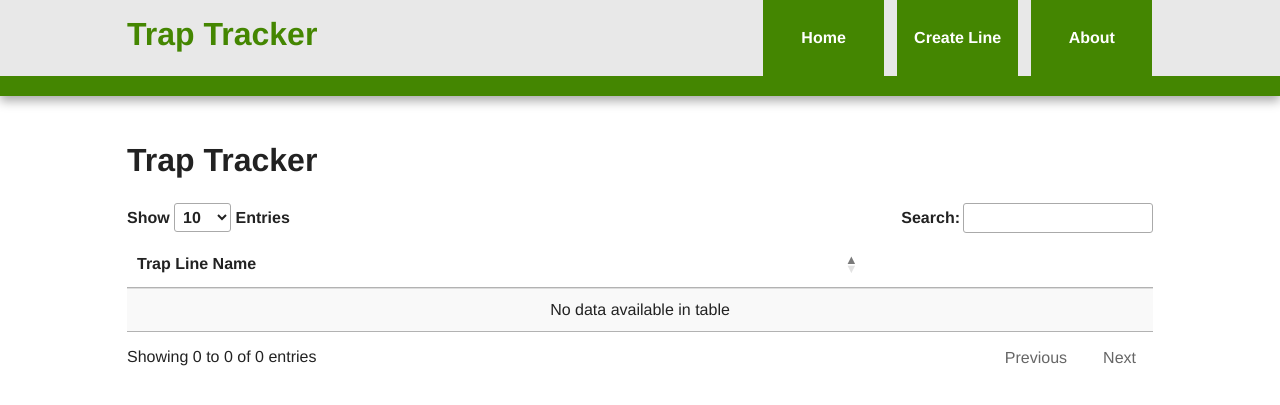
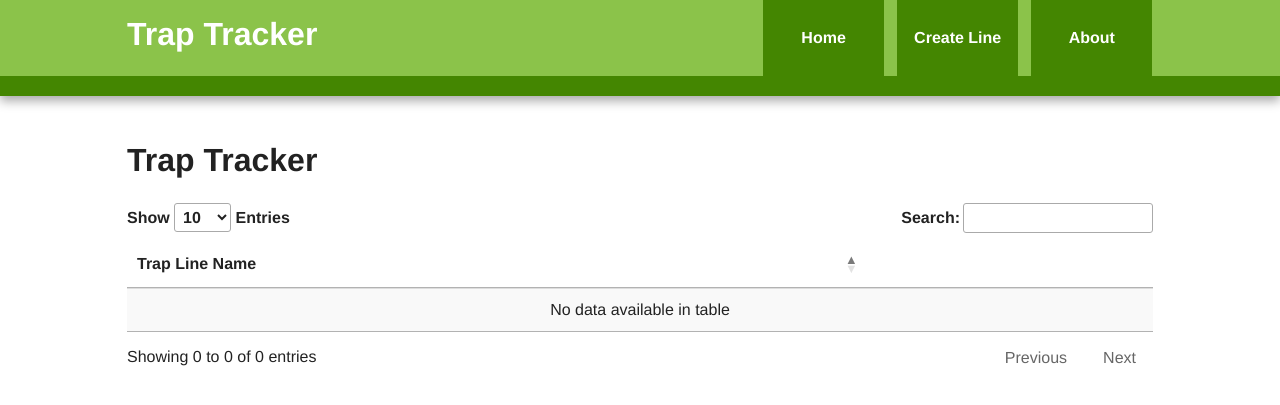
Before and after one commit to jessicabp/CapstoneServer, a Flask app: page / in a window 1280 px wide. Shown: the top 405 px of the page. Run offline with Flask 2, Linux system fonts and the light colour scheme; the visitor is signed in with stand-in values (Sample User, id 1); data that the repository does not hold is empty; some libraries are stand-ins or nearby versions.

Commit message:
tweak website header to match App colour

```diff
--- a/traptracker/static/main.css
+++ b/traptracker/static/main.css
@@ -81,11 +81,11 @@ body {
 .header-container,
 .footer-container,
 .main aside {
-    background: #E8E8E8;
+    background: #8bc34a;
 }
 
 .title {
-    color: #448601;
+    color: #FFFFFF;
 }
 
 /* ==============
```
